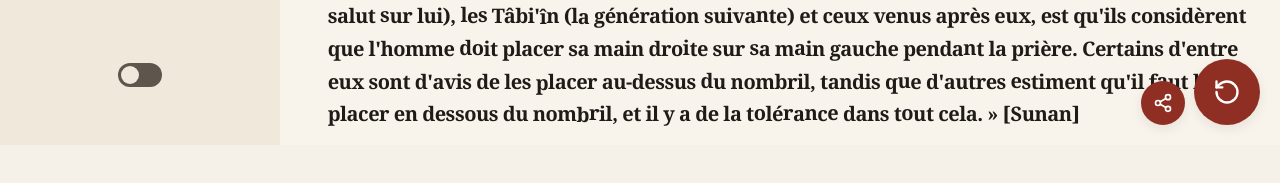
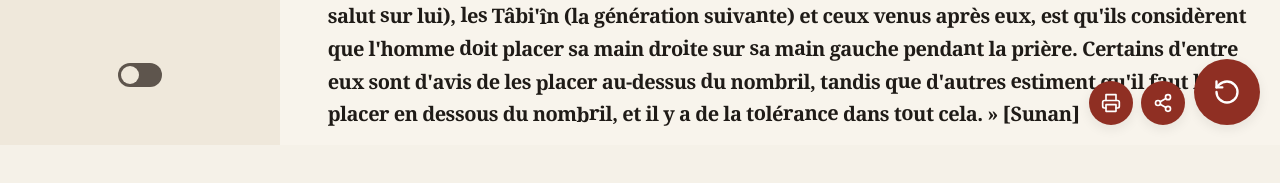
Before and after one commit to iyiliksever1984/iyiliksever1984, a plain HTML site: page index.html in a window 1280 px wide. Shown: the part 655-838 px from the top of the page. Drawn offline with Linux system fonts and the light colour scheme; a web font is replaced by a local one.

Commit message:
Add files via upload

```diff
--- a/index.html
+++ b/index.html
@@ -150,6 +150,13 @@
   </div>
 
   <div class="floating-actions-bottom">
+    <button id="btn-print" class="btn-floating btn-small" aria-label="Imprimer" title="Imprimer">
+      <svg width="20" height="20" viewBox="0 0 24 24" fill="none" stroke="currentColor" stroke-width="2" stroke-linecap="round" stroke-linejoin="round">
+        <polyline points="6 9 6 2 18 2 18 9"></polyline>
+        <path d="M6 18H4a2 2 0 0 1-2-2v-5a2 2 0 0 1 2-2h16a2 2 0 0 1 2 2v5a2 2 0 0 1-2 2h-2"></path>
+        <rect x="6" y="14" width="12" height="8"></rect>
+      </svg>
+    </button>
     <button id="btn-share" class="btn-floating btn-small" aria-label="Partager" title="Partager">
       <svg width="20" height="20" viewBox="0 0 24 24" fill="none" stroke="currentColor" stroke-width="2" stroke-linecap="round" stroke-linejoin="round"><circle cx="18" cy="5" r="3"></circle><circle cx="6" cy="12" r="3"></circle><circle cx="18" cy="19" r="3"></circle><line x1="8.59" y1="13.51" x2="15.42" y2="17.49"></line><line x1="15.41" y1="6.51" x2="8.59" y2="10.49"></line></svg>
     </button>
```
